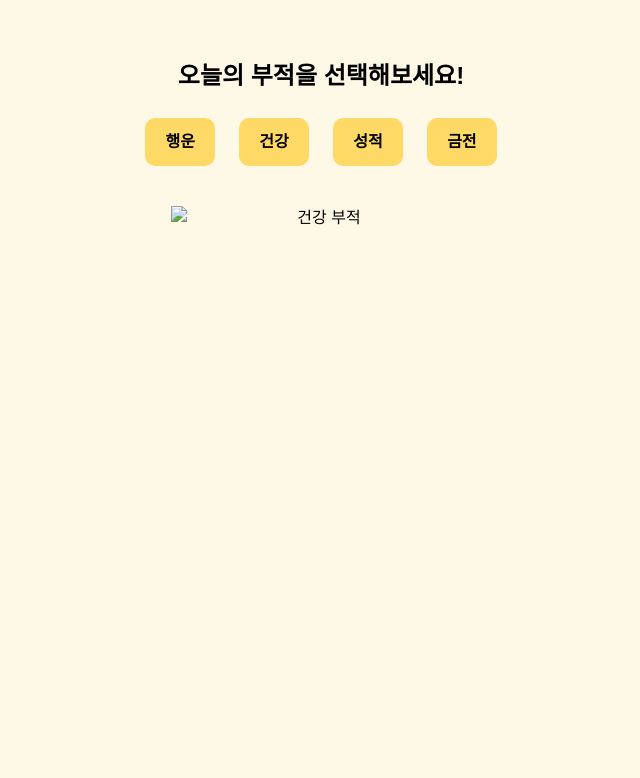
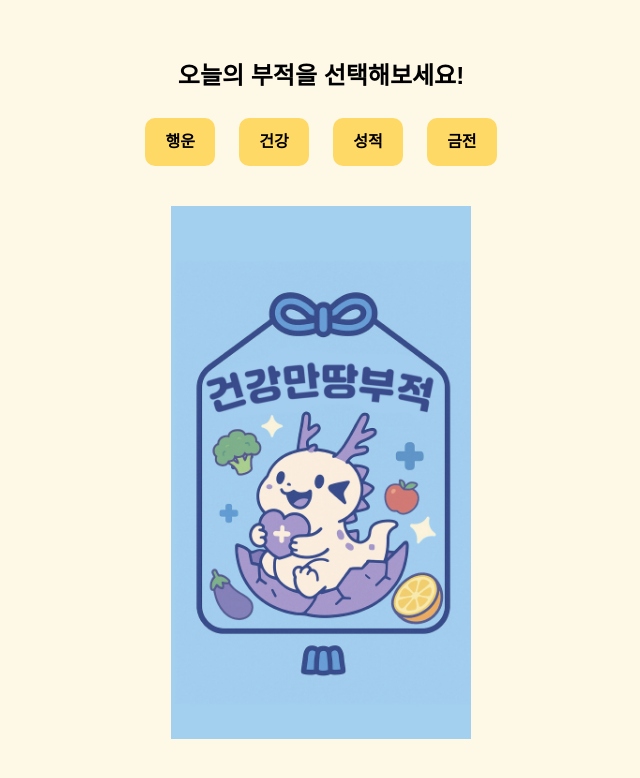
Before and after one commit to YOONKYEONG07/moodragon, a website: page public/talisman.html in a window 1280 px wide. Both pictures are taken after a click on the button "건강". Shown: the whole page, without its empty margins (319-959 px from the left). Drawn offline with nearby package versions, Linux system fonts and the light colour scheme.

Commit message:
Update talisman.html

```diff
--- a/public/talisman.html
+++ b/public/talisman.html
@@ -47,7 +47,13 @@
   <script>
   function showTalisman(type) {
     const img = document.getElementById("talismanImage");
-      img.src = `talisman_${type}.png`; // 예: talisman_행운.png
+    const imageMap = {
+      '행운': 'talisman_luck.png',
+      '건강': 'talisman_health.png',
+      '성적': 'talisman_grades.png',
+      '금전': 'talisman_money.png'
+    };
+    img.src = imageMap[type];
     img.alt = `${type} 부적`;
     img.classList.remove("hidden");
   }
```
Lines whose indentation alone changed are shown as unchanged.
